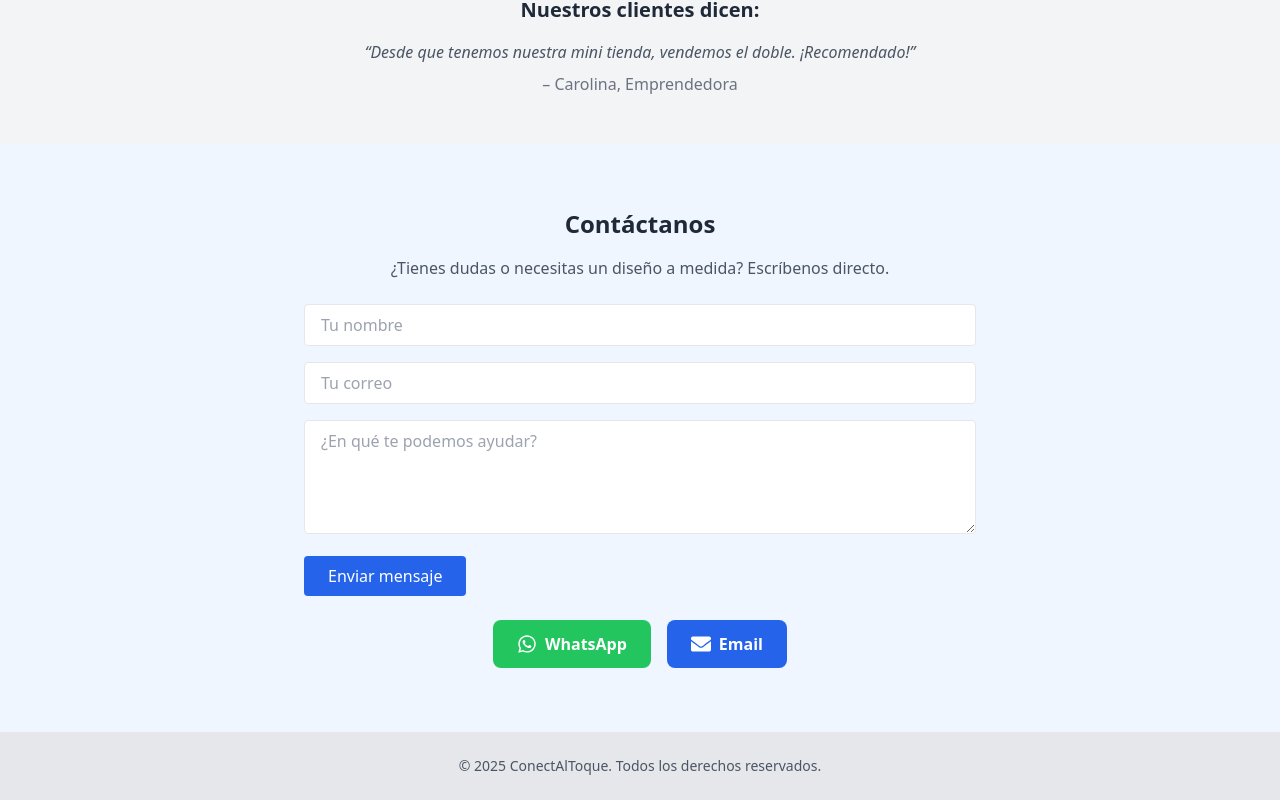
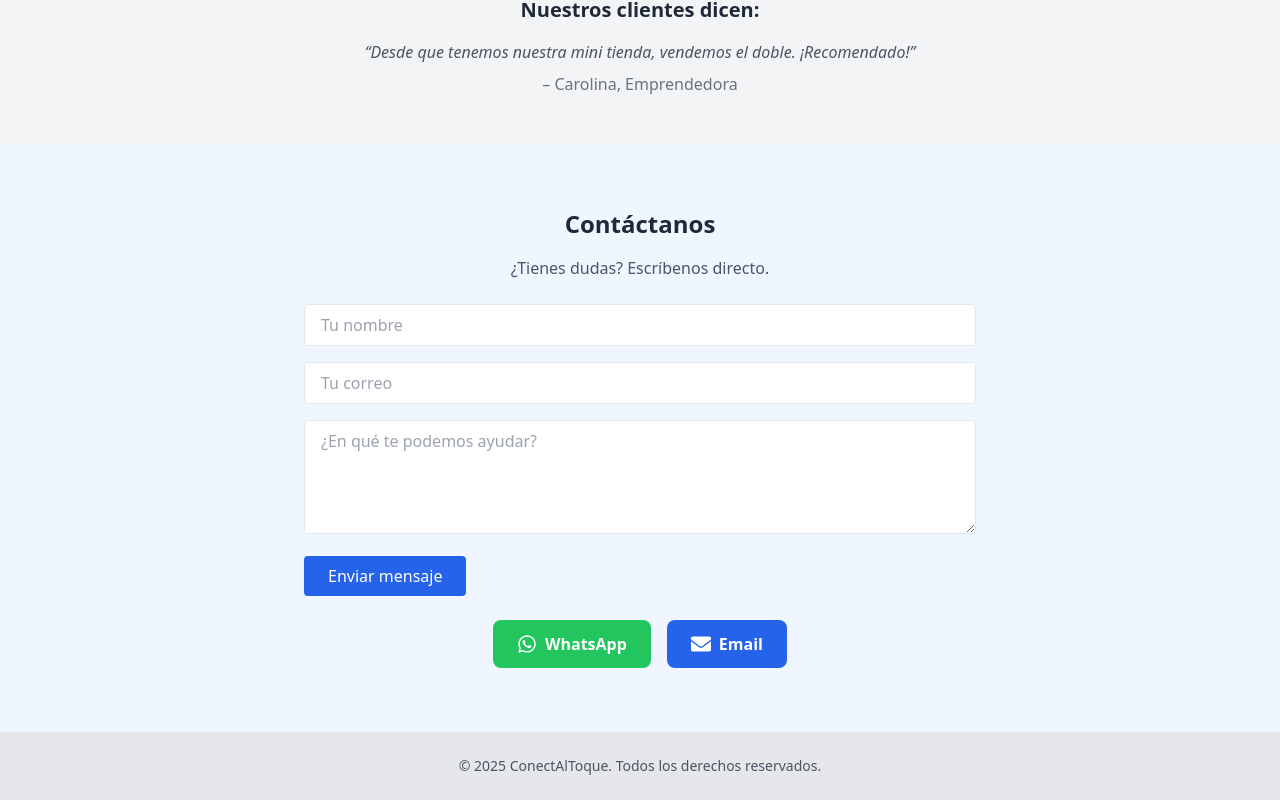
Before and after one commit to JoaquinRCDC/ConectaAlToque, a React (Vite) app: page /ejemplo-tienda in a window 1280 px wide. Shown: the part 1912-2712 px from the top of the page. Built offline with nearby package versions, Linux system fonts and the light colour scheme.

Commit message:
landings

```diff
--- a/src/App.jsx
+++ b/src/App.jsx
@@ -243,7 +243,7 @@ export default function App() {
                   href="/ejemplo-tienda"
                   className="text-indigo-600 hover:text-indigo-800 font-medium"
                 >
-                  Proximamente
+                  Ver ejemplo →
 
                 </a>
 
@@ -312,7 +312,7 @@ export default function App() {
               }
             ].map((plan, index) => {
               // 🔧 Agrega esto dentro del map
-              const link = `https://wa.me/56912345678?text=${encodeURIComponent(`Hola! Estoy interesado en el plan ${plan.name} de ConectAlToque.`)}`;
+              const link = `https://wa.me/56929240183?text=${encodeURIComponent(`Hola! Estoy interesado en el plan ${plan.name} de ConectAlToque.`)}`;
 
               return (
                 <div
--- a/src/components/EjemploMiniTienda/EjemploMiniTienda.jsx
+++ b/src/components/EjemploMiniTienda/EjemploMiniTienda.jsx
@@ -160,7 +160,7 @@ export default function MiniTienda() {
         <div className="max-w-2xl mx-auto text-center">
           <h3 className="text-2xl font-bold text-gray-800 mb-4">Contáctanos</h3>
           <p className="text-gray-600 mb-6">
-            ¿Tienes dudas o necesitas un diseño a medida? Escríbenos directo.
+            ¿Tienes dudas? Escríbenos directo.
           </p>
 
           <form
```
